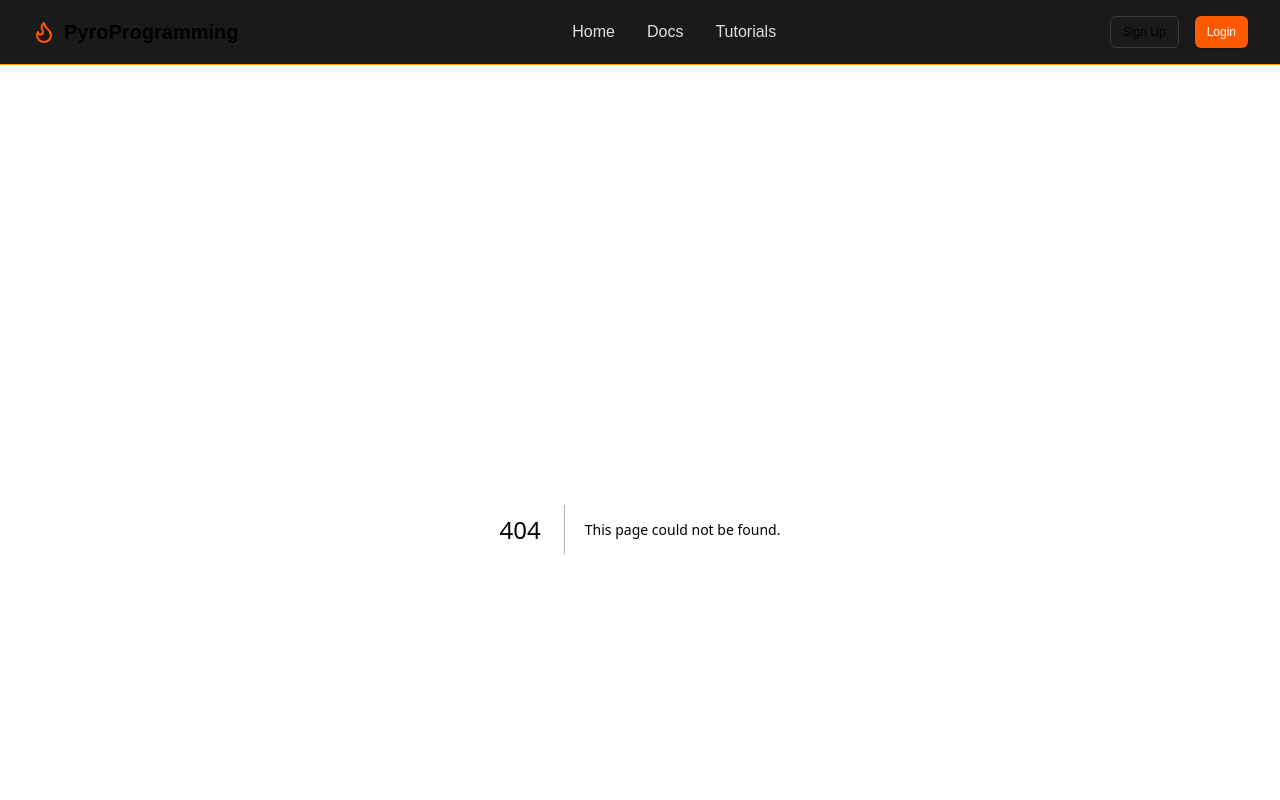
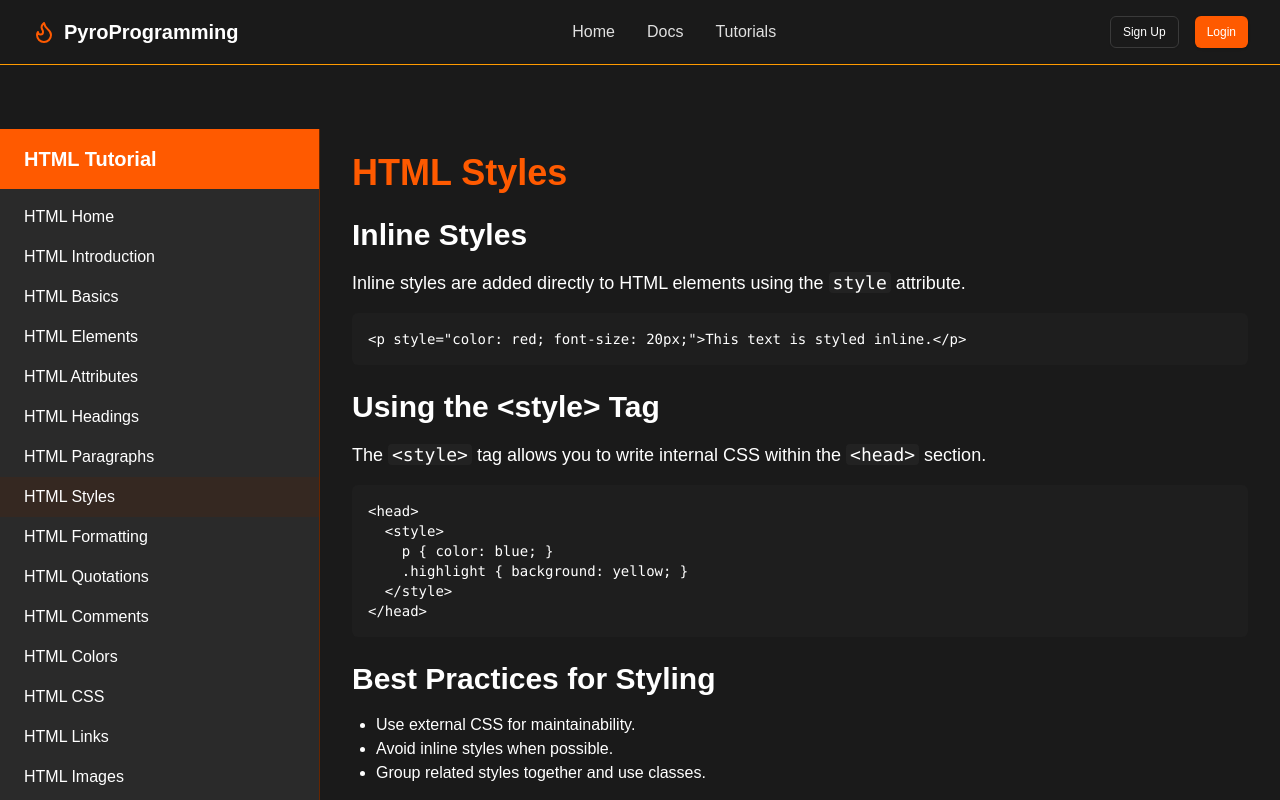
Before and after one commit to 321EZ123/PyroProgramming, a Next.js app: page /tutorials/html/styles in a window 1280 px wide. Before the commit this address had no page. Shown: the top 800 px of the page. Built offline with nearby package versions, Linux system fonts and the light colour scheme.

Commit message:
Create page.tsx

```diff
--- /dev/null
+++ b/src/app/tutorials/html/styles/page.tsx
@@ -0,0 +1,45 @@
+"use client";
+
+export default function HtmlStyles() {
+  return (
+    <div className="max-w-4xl mx-auto">
+      <h1 className="text-4xl font-bold mb-6 text-primary">HTML Styles</h1>
+
+      <h2 className="text-3xl font-semibold mb-4">Inline Styles</h2>
+      <p className="text-lg mb-4">
+        Inline styles are added directly to HTML elements using the <code className="bg-card/50 px-1 rounded">style</code> attribute.
+      </p>
+      <div className="bg-[#1E1E1E] rounded-md overflow-hidden mb-6">
+        <div className="p-4 text-white font-mono text-sm">
+          <pre>
+            <code>{`<p style="color: red; font-size: 20px;">This text is styled inline.</p>`}</code>
+          </pre>
+        </div>
+      </div>
+
+      <h2 className="text-3xl font-semibold mb-4">Using the {'<style>'} Tag</h2>
+      <p className="text-lg mb-4">
+        The <code className="bg-card/50 px-1 rounded">&lt;style&gt;</code> tag allows you to write internal CSS within the <code className="bg-card/50 px-1 rounded">&lt;head&gt;</code> section.
+      </p>
+      <div className="bg-[#1E1E1E] rounded-md overflow-hidden mb-6">
+        <div className="p-4 text-white font-mono text-sm">
+          <pre>
+            <code>{`<head>
+  <style>
+    p { color: blue; }
+    .highlight { background: yellow; }
+  </style>
+</head>`}</code>
+          </pre>
+        </div>
+      </div>
+
+      <h2 className="text-3xl font-semibold mb-4">Best Practices for Styling</h2>
+      <ul className="list-disc pl-6 mb-4">
+        <li>Use external CSS for maintainability.</li>
+        <li>Avoid inline styles when possible.</li>
+        <li>Group related styles together and use classes.</li>
+      </ul>
+    </div>
+  );
+}
```
